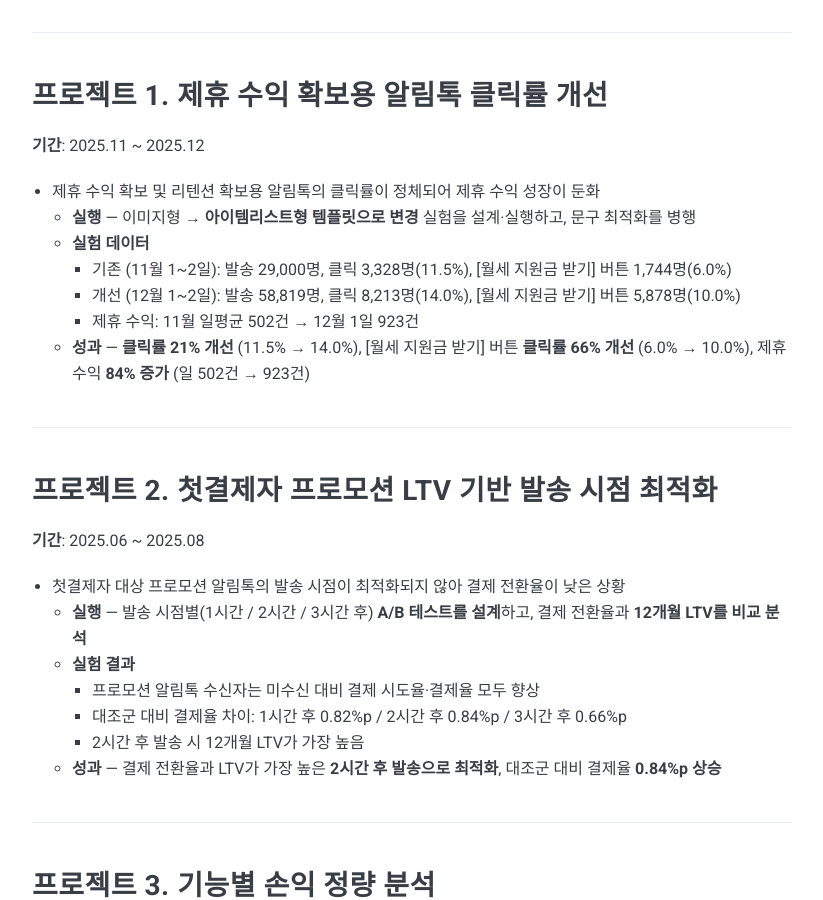
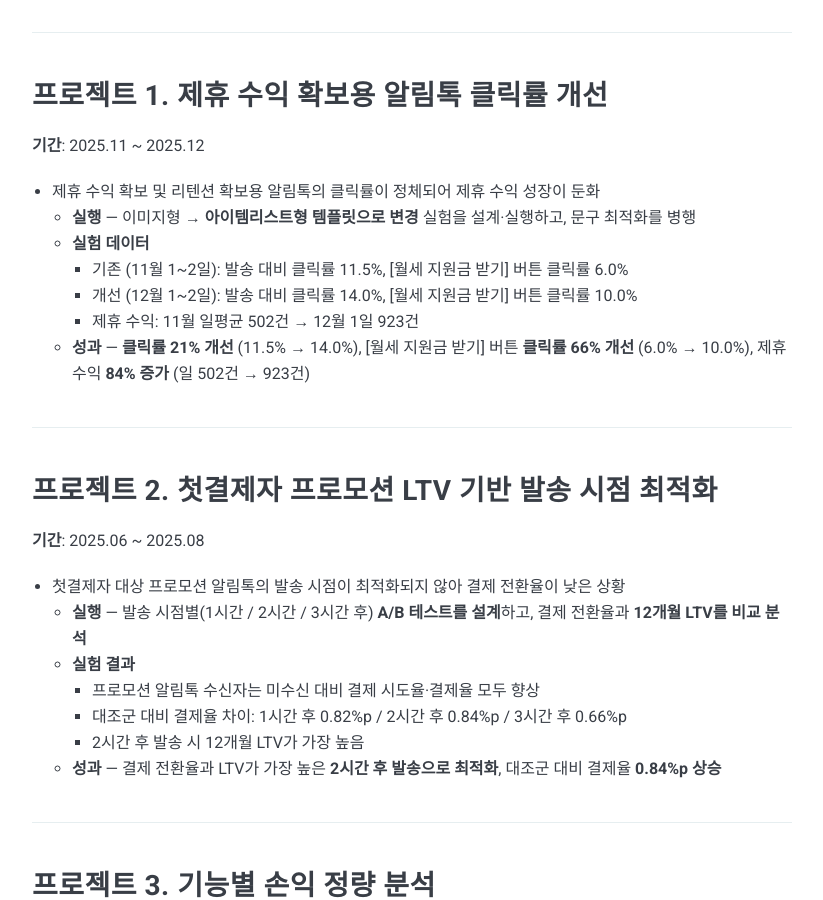
Before and after one commit to JyunIm/JyunIm.github.io, a Jekyll site: the page built from _posts/2026-02-10-revenue.markdown, in a window 1280 px wide and 900 px high, scrolled down 786 px. Shown: the whole window, without its empty margins (228-1051 px from the left). Built offline with Jekyll 4.4.1, drawn with Linux system fonts in a browser that asks for light colours; nearby versions of some CDN libraries.

Commit message:
Update 2026-02-10-revenue.markdown

```diff
--- a/_posts/2026-02-10-revenue.markdown
+++ b/_posts/2026-02-10-revenue.markdown
@@ -20,8 +19,8 @@ tags: [Revenue, LTV, A/B테스트, 수익화]
 - 제휴 수익 확보 및 리텐션 확보용 알림톡의 클릭률이 정체되어 제휴 수익 성장이 둔화
   - **실행** — 이미지형 → **아이템리스트형 템플릿으로 변경** 실험을 설계·실행하고, 문구 최적화를 병행
   - **실험 데이터**
-    - 기존 (11월 1~2일): 발송 29,000명, 클릭 3,328명(11.5%), [월세 지원금 받기] 버튼 1,744명(6.0%)
-    - 개선 (12월 1~2일): 발송 58,819명, 클릭 8,213명(14.0%), [월세 지원금 받기] 버튼 5,878명(10.0%)
+    - 기존 (11월 1~2일): 발송 대비 클릭률 11.5%, [월세 지원금 받기] 버튼 클릭률 6.0%
+    - 개선 (12월 1~2일): 발송 대비 클릭률 14.0%, [월세 지원금 받기] 버튼 클릭률 10.0%
     - 제휴 수익: 11월 일평균 502건 → 12월 1일 923건
   - **성과** — **클릭률 21% 개선** (11.5% → 14.0%), [월세 지원금 받기] 버튼 **클릭률 66% 개선** (6.0% → 10.0%), 제휴 수익 **84% 증가** (일 502건 → 923건)
 
```
Also changed, not shown: other parts of _posts/2026-02-10-revenue.markdown (+0 -1 lines).
